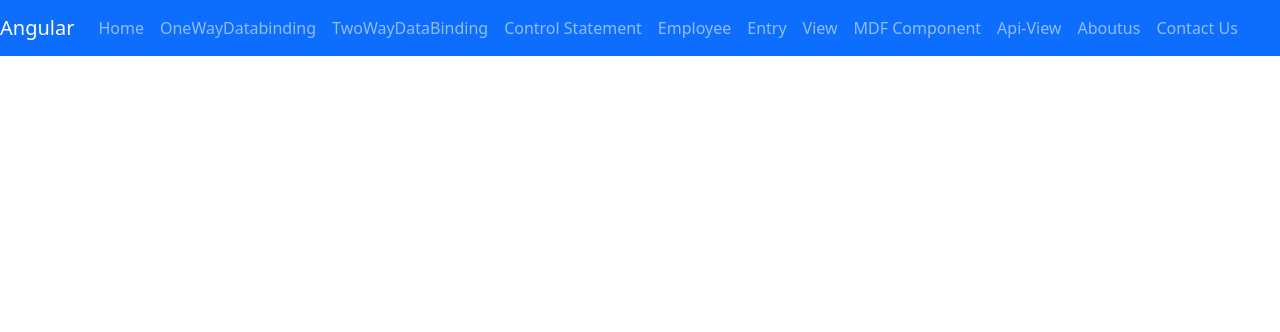
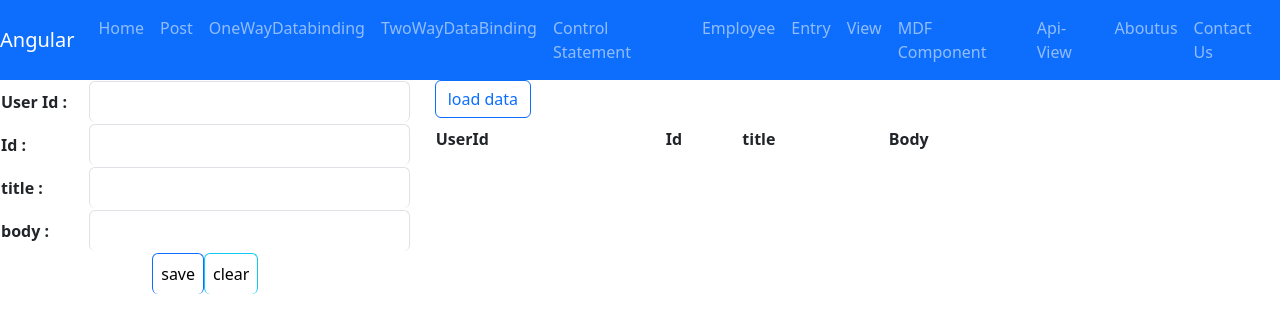
Before and after one commit to viralsir/FirstProject, an Angular app: page /post in a window 1280 px wide. Before the commit this address led to /. Shown: the top 332 px of the page. Built offline with nearby package versions, Linux system fonts and the light colour scheme.

Commit message:
Post Api has been completed.

```diff
--- a/src/api-view/api-view.component.ts
+++ b/src/api-view/api-view.component.ts
@@ -1,5 +1,7 @@
 import { Component } from '@angular/core';
 import {HttpClient} from '@angular/common/http';
+import {EmployeeService} from '../employee.service';
+import {UserService} from '../user.service';
 
 @Component({
   selector: 'app-api-view',
@@ -12,14 +14,18 @@ export class ApiViewComponent {
 
   userlist:any[]=[];
 
-  constructor(private httpclient:HttpClient) {
+  constructor(private userservice:UserService) {
   }
 
   getApiData(){
-       this.httpclient.get("https://jsonplaceholder.typicode.com/users").subscribe((response:any)=>{
-         this.userlist=response;
+       // this.httpclient.get("https://jsonplaceholder.typicode.com/users").subscribe((response:any)=>{
+       //   this.userlist=response;
+       //
+      // })
+         this.userservice.getUserData().subscribe((response:any) => {
+            this.userlist=response;
 
-       })
+         })
 
    //return  this.userlist.find(user=>user.city="surat")
   }
--- a/src/app/app.component.html
+++ b/src/app/app.component.html
@@ -14,6 +14,10 @@
       <li class="nav-item active">
         <a class="nav-link" routerLink="home">Home </a>
       </li>
+      <li class="nav-item">
+        <a class="nav-link" routerLink="post">Post</a>
+      </li>
+
       <li class="nav-item">
         <a class="nav-link" routerLink="oneway">OneWayDatabinding</a>
       </li>
--- a/src/app/app.routes.ts
+++ b/src/app/app.routes.ts
@@ -10,6 +10,7 @@ import {MdfFormComponent} from '../mdf-form/mdf-form.component';
 import {EmployeeEntryComponent} from '../employee-entry/employee-entry.component';
 import {EmployeeViewComponent} from '../employee-view/employee-view.component';
 import {ApiViewComponent} from '../api-view/api-view.component';
+import {PostDemoComponent} from '../post-demo/post-demo.component';
 
 export const routes: Routes = [
   {path: 'aboutus', component:AboutusComponent },
@@ -22,6 +23,7 @@ export const routes: Routes = [
   {path:"MDF",component:MdfFormComponent},
   {path:"Entry",component:EmployeeEntryComponent},
   {path:"View",component:EmployeeViewComponent},
-  {path:"getApi",component:ApiViewComponent}
+  {path:"getApi",component:ApiViewComponent},
+  {path:"post",component:PostDemoComponent}
   //{path:'',component:},
 ];
--- /dev/null
+++ b/src/post-demo/post-demo.component.html
@@ -0,0 +1,54 @@
+<div class="row">
+      <div class="col-4">
+        <form #postformref="ngForm" (ngSubmit)="savePost(postformref)">
+             <table class="table table-borderless">
+               <tr>
+                 <th> User Id :</th>
+                 <td><input type="number" ngModel name="userId" size="20" class="form-control"></td>
+               </tr>
+               <tr>
+                 <th> Id :</th>
+                 <td><input type="number" ngModel name="id" size="20" class="form-control"></td>
+               </tr>
+               <tr>
+                 <th> title :</th>
+                 <td><input type="text" ngModel name="title" size="20" class="form-control"></td>
+               </tr>
+               <tr>
+                 <th> body :</th>
+                 <td><input type="text" ngModel name="body" size="20" class="form-control"></td>
+               </tr>
+              <tr>
+                  <td colspan="2" class="text-center">
+                    <input type="submit" value="save" class="btn btn-primary">
+                    <input type="reset" value="clear" class="btn btn-info">
+                  </td>
+              </tr>
+             </table>
+        </form>
+
+      </div>
+      <div class="col-6">
+               <h5><input type="button" value="load data" class="btn btn-outline-primary" (click)="getPost()"></h5>
+          <table class="table table-active">
+              <thead>
+              <th> UserId</th>
+              <th> Id</th>
+              <th> title </th>
+              <th> Body</th>
+              </thead>
+             <tbody>
+              @for(post of postlist;track $index){
+                <tr>
+                  <td>{{post.userId}}</td>
+                  <td>{{post.id}}</td>
+                  <td>{{post.title}}</td>
+                  <td>{{post.body}}</td>
+                </tr>
+              }
+             </tbody>
+          </table>
+
+      </div>
+
+</div>
--- /dev/null
+++ b/src/post-demo/post-demo.component.ts
@@ -0,0 +1,41 @@
+import { Component } from '@angular/core';
+import {FormBuilder, FormsModule, NgForm} from '@angular/forms';
+import {HttpClient} from '@angular/common/http';
+
+@Component({
+  selector: 'app-post-demo',
+  standalone: true,
+  imports: [
+    FormsModule
+  ],
+  templateUrl: './post-demo.component.html',
+  styleUrl: './post-demo.component.css'
+})
+export class PostDemoComponent {
+
+  postlist:any[]=[]
+
+  constructor(public  httpclient:HttpClient) {
+
+
+  }
+
+
+  savePost(postformref: NgForm) {
+
+    this.httpclient.post("https://jsonplaceholder.typicode.com/posts",postformref.value).subscribe((response:any) => {
+      console.log(response);
+    })
+    alert("Record has been saved.")
+    postformref.reset();
+    this.getPost();
+
+  }
+
+  getPost(){
+    this.httpclient.get("https://jsonplaceholder.typicode.com/posts/").subscribe((response:any) => {
+      this.postlist=response;
+    })
+  }
+
+}
--- /dev/null
+++ b/src/user.service.ts
@@ -0,0 +1,21 @@
+import { Injectable } from '@angular/core';
+import {HttpClient} from '@angular/common/http';
+
+@Injectable({
+  providedIn: 'root'
+})
+export class UserService {
+
+
+
+
+  constructor(private httpclient:HttpClient) { }
+
+
+  getUserData(){
+    return this.httpclient.get("https://jsonplaceholder.typicode.com/users");
+  }
+
+
+
+}
```
Also changed, not shown: src/post-demo/post-demo.component.css (added), 2 other files (tests, documents, lock files or other folders).
